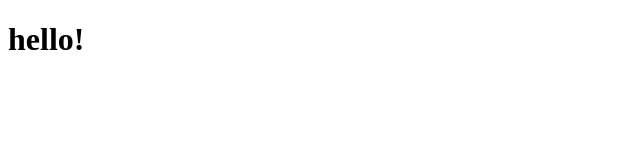
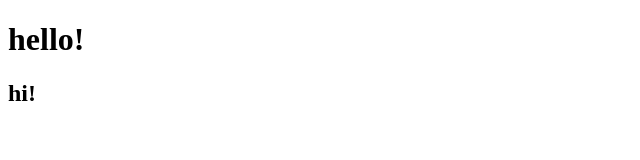
Before and after one commit to Asserhashem/trying, a plain HTML site: page index.html in a window 1280 px wide. Shown: the full height of the page, 0-640 px from the left. Drawn offline with Linux system fonts and the light colour scheme.

Commit message:
Add h2 header with 'hi!' to index.html

```diff
--- a/index.html
+++ b/index.html
@@ -7,5 +7,6 @@
 </head>
 <body>
     <h1>hello!</h1>
+    <h2>hi!</h2>
 </body>
 </html>
```
